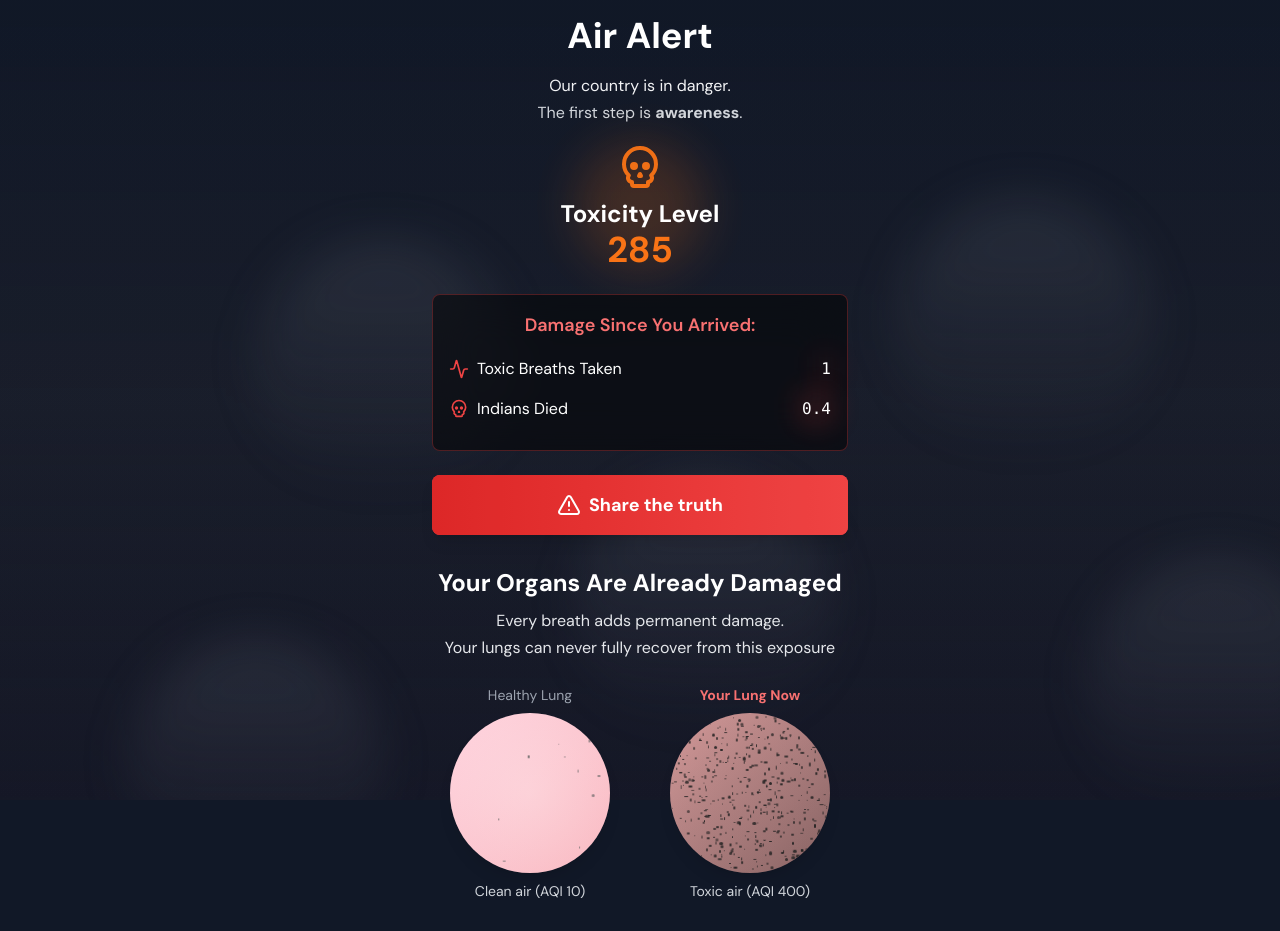
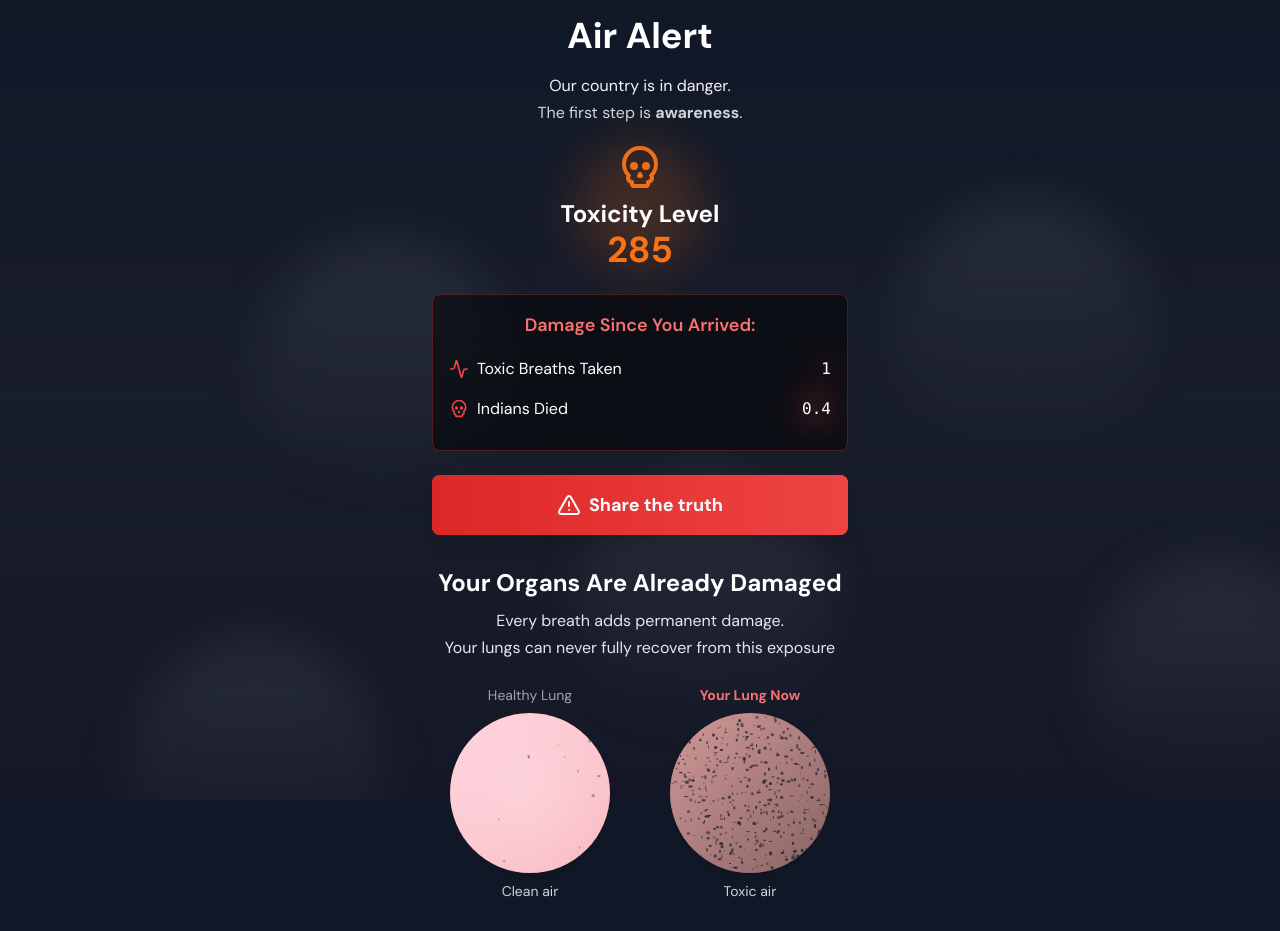
Before and after one commit to namanyayg/air, a Next.js app: page / in a window 1280 px wide. Shown: the top 931 px of the page. Built offline with nearby package versions, Linux system fonts and the light colour scheme.

Commit message:
remove unused vars

```diff
--- a/src/app/page.tsx
+++ b/src/app/page.tsx
@@ -2,12 +2,12 @@
 
 import React, { useState, useEffect } from 'react';
 import {
-  Skull, Brain, Activity, Clock
+  Skull, Activity, Clock
 } from 'lucide-react';
+import GlowingText from '@/components/GlowingText';
 import AgeImpact from '@/components/AgeImpact';
 import ShareButton from '@/components/ShareButton';
 import SmokeBackground from '@/components/SmokeBackground';
-import GlowingText from '@/components/GlowingText';
 import HopeSection from '@/components/HopeSection';
 import SourcesSection from '@/components/SourcesSection';
 import LungVisualization from '@/components/LungVisualization';
--- a/src/components/LungVisualization.tsx
+++ b/src/components/LungVisualization.tsx
@@ -156,12 +156,12 @@ const LungComparison: React.FC = () => {
         <Lung
           aqi={10}
           label="Healthy Lung"
-          description="Clean air (AQI 10)"
+          description="Clean air"
         />
         <Lung
           aqi={400}
           label="Your Lung Now"
-          description="Toxic air (AQI 400)"
+          description="Toxic air"
         />
       </div>
 
```
